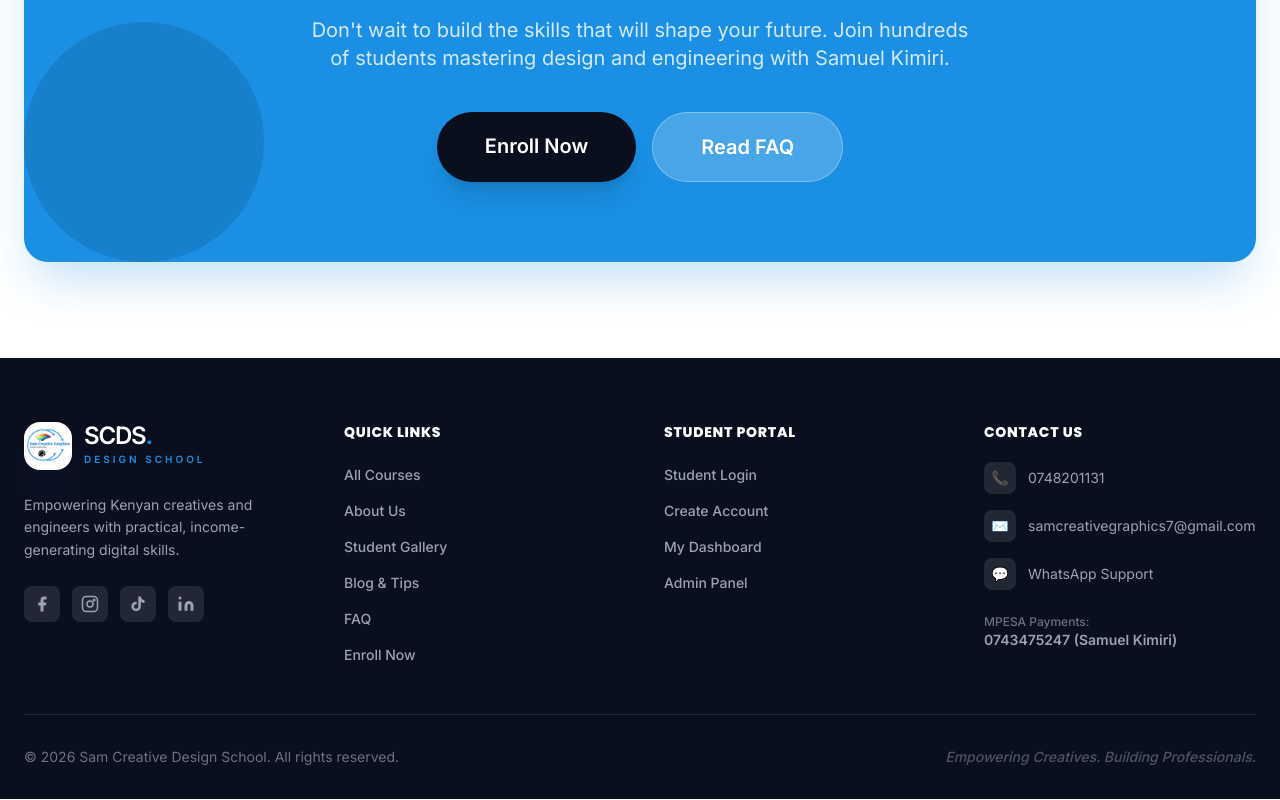
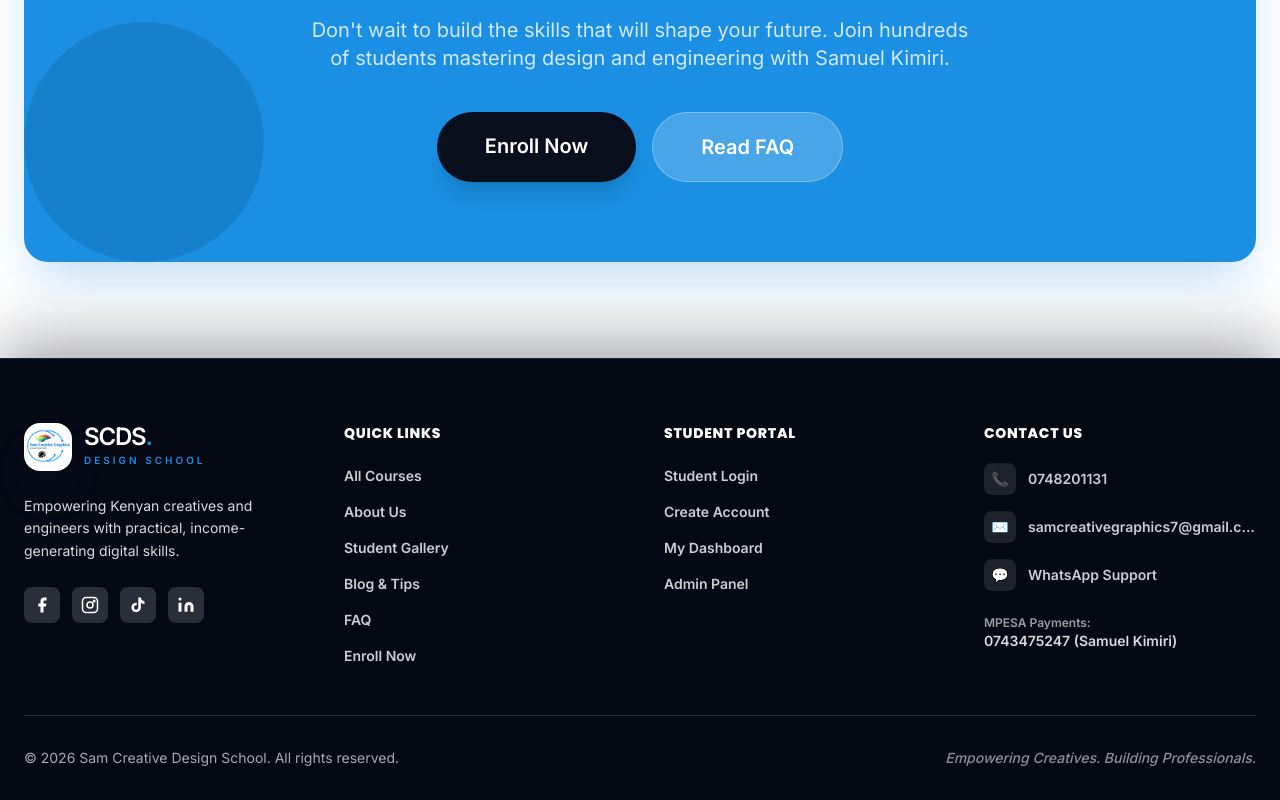
Before and after one commit to Samkimiri/sam-creative-design-school, a Next.js app: page / in a window 1280 px wide. Shown: the part 5339-6139 px from the top of the page. Built offline with nearby package versions, Linux system fonts and the light colour scheme; no server answers; the database is empty.

Commit message:
Improve footer contrast

```diff
--- a/src/components/Footer.tsx
+++ b/src/components/Footer.tsx
@@ -35,7 +35,7 @@ export default function Footer() {
   ];
 
   return (
-    <footer className="bg-dark text-white pt-16 pb-8">
+    <footer className="relative z-20 border-t border-primary/25 bg-[#050914] text-white shadow-[0_-18px_60px_rgba(5,9,20,0.35)] pt-16 pb-8">
       <div className="container mx-auto px-6">
         <div className="grid grid-cols-1 md:grid-cols-2 lg:grid-cols-4 gap-12 mb-12">
           {/* Brand */}
@@ -51,7 +51,7 @@ export default function Footer() {
                 <span className="text-[10px] font-black uppercase tracking-[0.3em] text-primary mt-1">Design School</span>
               </div>
             </Link>
-            <p className="text-gray-400 text-sm leading-relaxed mb-6">
+            <p className="text-white/85 text-sm leading-relaxed mb-6">
               Empowering Kenyan creatives and engineers with practical, income-generating digital skills.
             </p>
             {/* Social Icons */}
@@ -63,7 +63,7 @@ export default function Footer() {
                   target="_blank"
                   rel="noreferrer"
                   aria-label={s.name}
-                  className="w-9 h-9 bg-white/10 rounded-lg flex items-center justify-center text-gray-400 hover:bg-primary hover:text-white transition-all"
+                  className="w-9 h-9 bg-white/15 rounded-lg flex items-center justify-center text-white hover:bg-primary hover:text-white transition-all"
                 >
                   {s.icon}
                 </a>
@@ -77,7 +77,7 @@ export default function Footer() {
             <ul className="space-y-3">
               {quickLinks.map((l) => (
                 <li key={l.href}>
-                  <Link href={l.href} className="text-gray-400 text-sm hover:text-primary transition-colors font-medium">
+                  <Link href={l.href} className="text-white/80 text-sm hover:text-primary-light transition-colors font-semibold">
                     {l.label}
                   </Link>
                 </li>
@@ -91,7 +91,7 @@ export default function Footer() {
             <ul className="space-y-3">
               {lmsLinks.map((l) => (
                 <li key={l.href}>
-                  <Link href={l.href} className="text-gray-400 text-sm hover:text-primary transition-colors font-medium">
+                  <Link href={l.href} className="text-white/80 text-sm hover:text-primary-light transition-colors font-semibold">
                     {l.label}
                   </Link>
                 </li>
@@ -103,32 +103,32 @@ export default function Footer() {
           <div>
             <h4 className="font-extrabold text-white mb-5 text-sm uppercase tracking-wider">Contact Us</h4>
             <div className="space-y-4">
-              <a href="tel:0748201131" className="flex items-center gap-3 text-gray-400 hover:text-primary transition-colors text-sm group">
+              <a href="tel:0748201131" className="flex items-center gap-3 text-white/80 hover:text-primary-light transition-colors text-sm font-semibold group">
                 <span className="w-8 h-8 bg-white/10 rounded-lg flex items-center justify-center text-primary shrink-0">📞</span>
                 0748201131
               </a>
-              <a href="mailto:samcreativegraphics7@gmail.com" className="flex items-center gap-3 text-gray-400 hover:text-primary transition-colors text-sm group">
+              <a href="mailto:samcreativegraphics7@gmail.com" className="flex items-center gap-3 text-white/80 hover:text-primary-light transition-colors text-sm font-semibold group">
                 <span className="w-8 h-8 bg-white/10 rounded-lg flex items-center justify-center text-primary shrink-0">✉️</span>
                 <span className="truncate">samcreativegraphics7@gmail.com</span>
               </a>
-              <a href="https://wa.me/254748201131" target="_blank" rel="noreferrer" className="flex items-center gap-3 text-gray-400 hover:text-[#25D366] transition-colors text-sm group">
+              <a href="https://wa.me/254748201131" target="_blank" rel="noreferrer" className="flex items-center gap-3 text-white/80 hover:text-[#25D366] transition-colors text-sm font-semibold group">
                 <span className="w-8 h-8 bg-white/10 rounded-lg flex items-center justify-center text-[#25D366] shrink-0">💬</span>
                 WhatsApp Support
               </a>
               <div className="pt-2">
-                <p className="text-xs text-gray-500 font-medium">MPESA Payments:</p>
-                <p className="text-gray-400 text-sm font-bold">0743475247 (Samuel Kimiri)</p>
+                <p className="text-xs text-white/60 font-semibold">MPESA Payments:</p>
+                <p className="text-white/85 text-sm font-bold">0743475247 (Samuel Kimiri)</p>
               </div>
             </div>
           </div>
         </div>
 
         {/* Bottom Bar */}
-        <div className="border-t border-white/10 pt-8 flex flex-col md:flex-row justify-between items-center gap-4">
-          <p className="text-gray-500 text-sm">
+        <div className="border-t border-white/15 pt-8 flex flex-col md:flex-row justify-between items-center gap-4">
+          <p className="text-white/65 text-sm">
             © {year} Sam Creative Design School. All rights reserved.
           </p>
-          <p className="text-gray-600 text-sm font-medium italic">
+          <p className="text-white/55 text-sm font-medium italic">
             Empowering Creatives. Building Professionals.
           </p>
         </div>
```
